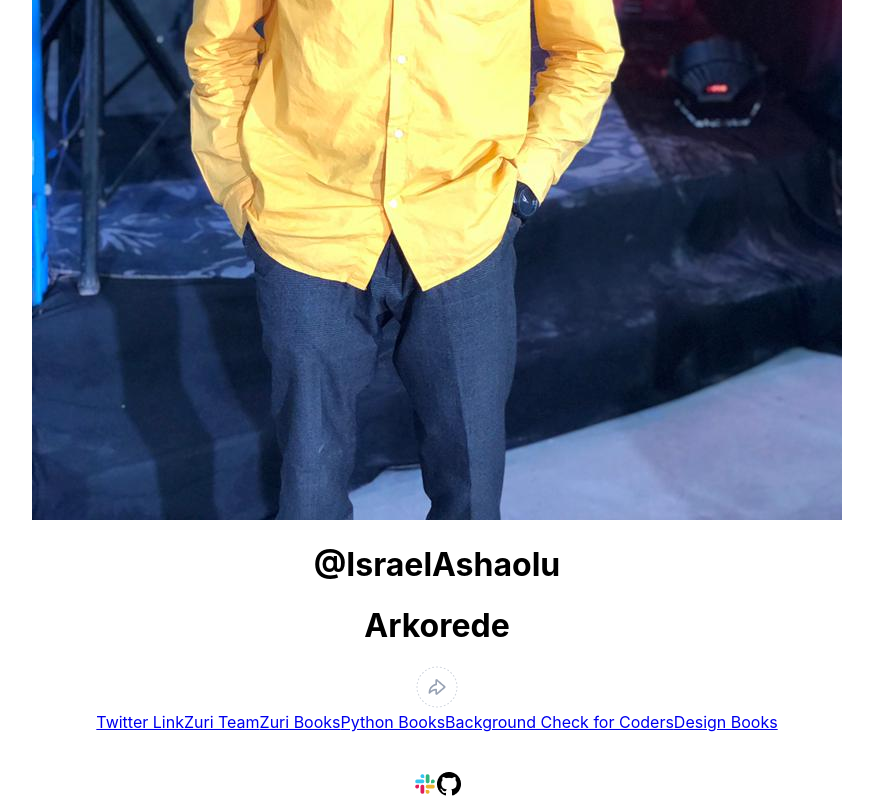
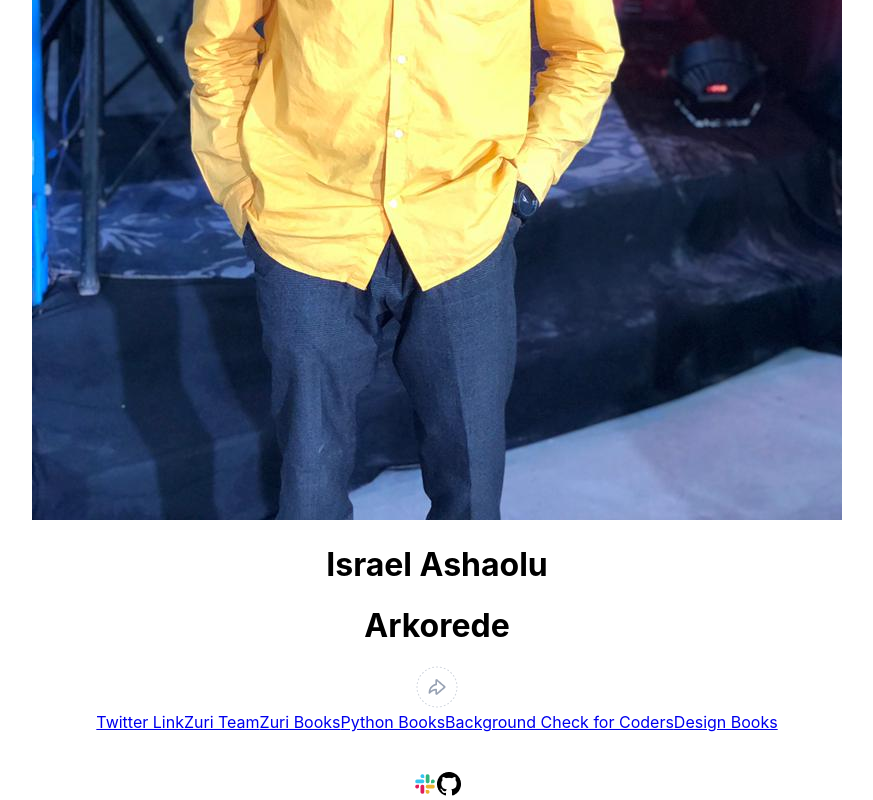
Before and after one commit to Arkorede/linktree-task, a React (Create React App) app: page / in a window 1280 px wide. Shown: the part 560-1360 px from the top of the page, without its empty margins (203-1076 px from the left). Built offline with nearby package versions, Linux system fonts and the light colour scheme.

Commit message:
Fix alt attribute

```diff
--- a/src/Components/Header.js
+++ b/src/Components/Header.js
@@ -5,8 +5,8 @@ import shareButton from './shareButton.png'
 function Header() {
   return <div>
     <header>
-      <img src={myImage} id="profile__img" alt="a photo of Israel" />
-      <h1 id='twitter'>@IsraelAshaolu</h1>
+      <img src={myImage} id="profile__img" alt="Israel Ashaolu" />
+      <h1 id='twitter'>Israel Ashaolu</h1>
       <h1 id="slack">Arkorede</h1>
       <img src={shareButton} className="btn-share" />
     </header>
```
